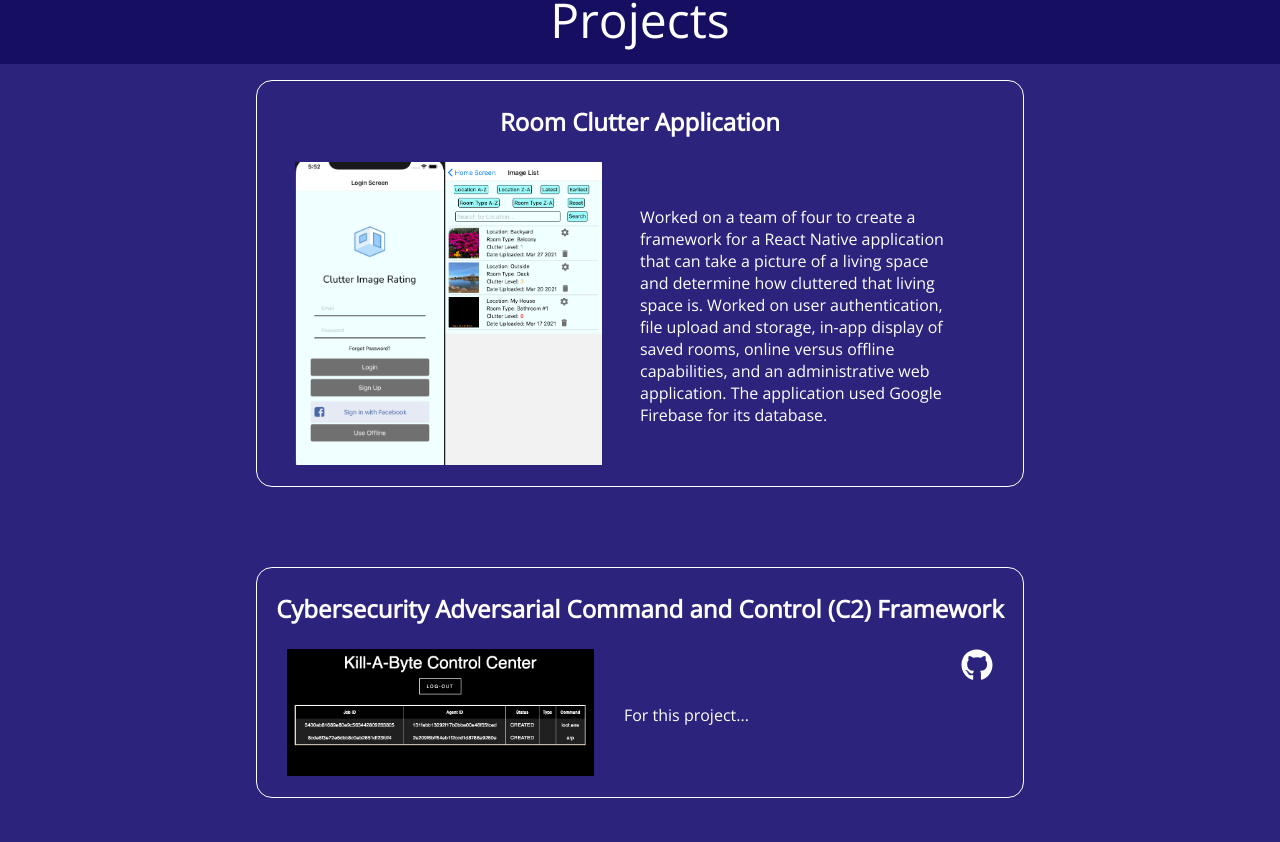
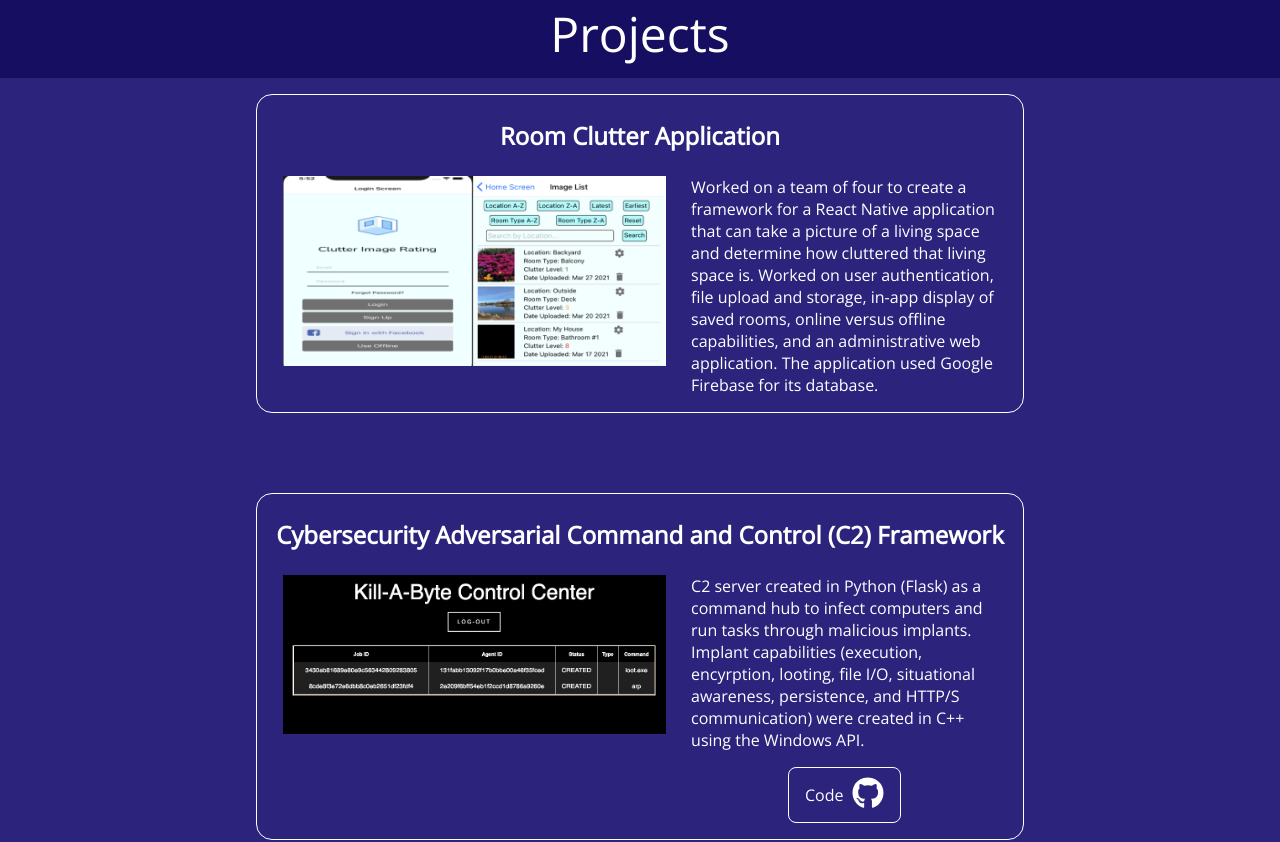
Before and after one commit to ljstaib/portfolio, a React (Create React App) app: page / in a window 1280 px wide. Shown: the part 487-1329 px from the top of the page. Built offline with nearby package versions, Linux system fonts and the light colour scheme.

Commit message:
Modified projects section

```diff
--- a/src/components/IconLink.jsx
+++ b/src/components/IconLink.jsx
@@ -1,10 +1,13 @@
 import React from 'react'
 import styles from './styles.module.css'
 
-export default function IconLink({link, icon}) {
+export default function IconLink({link, icon, linkName}) {
     return (
-        <a href={link} className={styles.iconLink} target='_blank' rel='noreferrer'>
-            {icon}
-        </a>
+        <div className={styles.iconLinkContainer}>
+            <p>{linkName}</p>
+            <a href={link} className={styles.iconLink} target='_blank' rel='noreferrer'>
+                {icon}
+            </a>
+        </div>
     )
 }
--- a/src/components/Project.jsx
+++ b/src/components/Project.jsx
@@ -3,7 +3,7 @@ import styles from './styles.module.css'
 import IconLink from './IconLink'
 import { FaGithub } from 'react-icons/fa';
 
-export default function Projects({ title, image, description, link}) {
+export default function Projects({ title, image, description, link, linkName}) {
     return (
         <div className={styles.projectElement}>
             <div className={styles.projectTitle}>
@@ -14,10 +14,8 @@ export default function Projects({ title, image, description, link}) {
                     <img className={styles.projectImage} src={image} alt={title}/>
                 </div>
                 <div className={styles.projectDescription}>
-                    {description}
-                </div>
-                <div>
-                    {link ? <IconLink link={link} icon={<FaGithub size='32' color='white'/>}/> : null}
+                    <div>{description}</div>
+                    {link ? <IconLink link={link} linkName={linkName} icon={<FaGithub size='32' color='white'/>}/> : null}
                 </div>
             </div>
         </div>
--- a/src/components/Projects.jsx
+++ b/src/components/Projects.jsx
@@ -6,7 +6,7 @@ import C2 from '../assets/projects/C2.png'
 
 export default function Projects() {
 	const rc_description = "Worked on a team of four to create a framework for a React Native application that can take a picture of a living space and determine how cluttered that living space is. Worked on user authentication, file upload and storage, in-app display of saved rooms, online versus offline capabilities, and an administrative web application. The application used Google Firebase for its database."
-	const c2_description = "For this project..."
+	const c2_description = "C2 server created in Python (Flask) as a command hub to infect computers and run tasks through malicious implants. Implant capabilities (execution, encyrption, looting, file I/O, situational awareness, persistence, and HTTP/S communication) were created in C++ using the Windows API. "
 
 	return (
 		<div>
@@ -16,7 +16,7 @@ export default function Projects() {
 			<div className={styles.projects}>
 				<ul className={styles.projectsList}>
 					<Project title="Room Clutter Application" image={RoomClutter} description={rc_description} link=""/>
-					<Project title="Cybersecurity Adversarial Command and Control (C2) Framework" image={C2} description={c2_description} link="https://github.com/jynCoder/KillAByte"/>
+					<Project title="Cybersecurity Adversarial Command and Control (C2) Framework" image={C2} description={c2_description} link="https://github.com/jynCoder/KillAByte" linkName="Code"/>
 				</ul>
 			</div>
 		</div>
--- a/src/components/styles.module.css
+++ b/src/components/styles.module.css
@@ -56,6 +56,22 @@
     font-size: xxx-large;
     text-align: center;
     padding: 0.25em;
+}
+
+.iconLinkContainer {
+    border: 1px solid white;
+    border-radius: 0.5em;
+    padding-left: 1em;
+    padding-right: 1em;
+    display: flex;
+    flex-direction: row;
+    width: max-content;
+    align-items: center;
+    margin-top: 1em;
+}
+
+.iconLink {
+    margin-left: 0.5em;
 }
 
 .about {
@@ -124,13 +140,16 @@
 }
 
 .projectImageContainer {
-    max-width: 40%;
+    max-width: 50%;
     max-height: 100%;
 }
 
 .projectDescription {
     width: 40%;
     align-self: center;
+    display: flex;
+    flex-direction: column;
+    align-items: center;
 }
 
 .education {
```
Also changed, not shown: src/assets/projects/RoomClutter.png.
